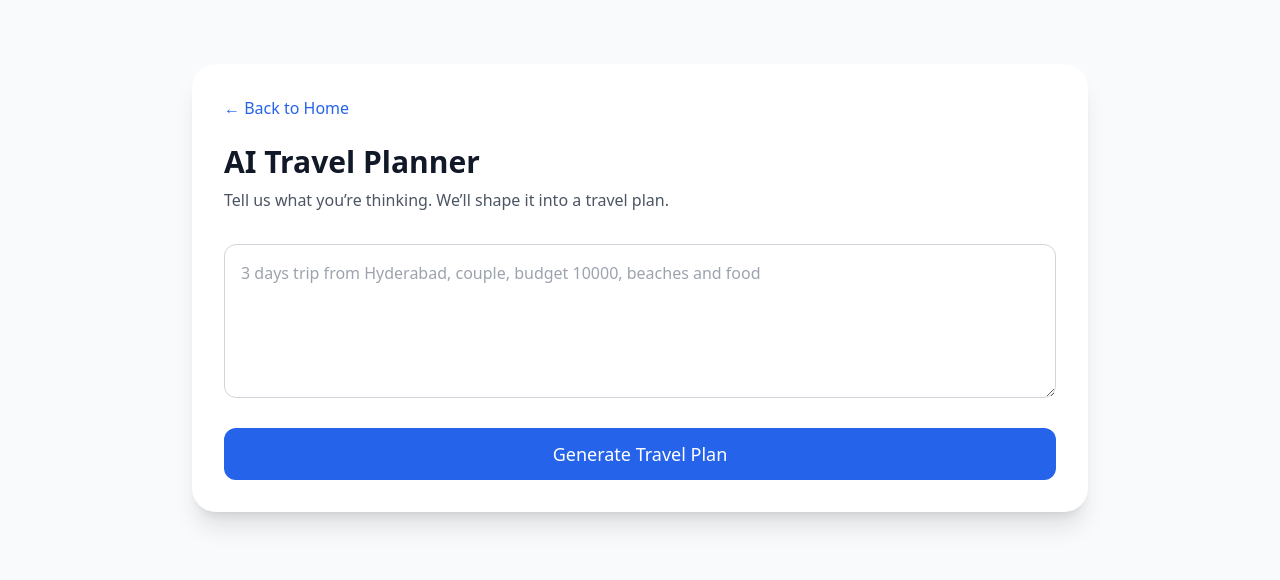
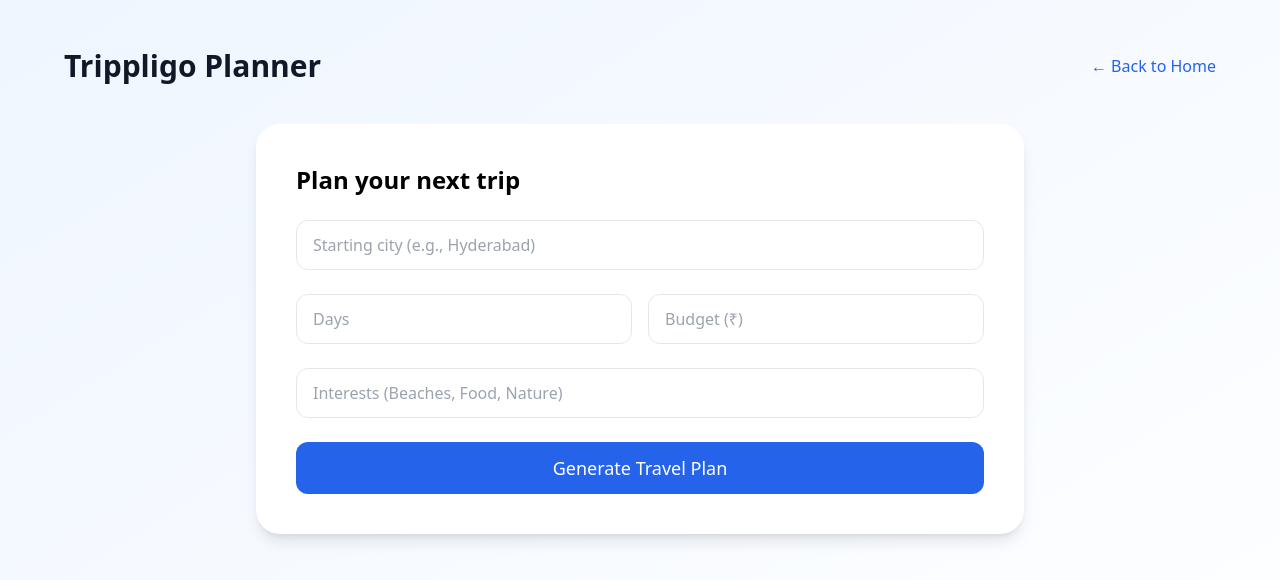
Before and after one commit to sudheercg/trippligo, a React (Vite) app: page /planner in a window 1280 px wide. Shown: the top 580 px of the page. Built offline with nearby package versions, Linux system fonts and the light colour scheme.

Commit message:
Add mock AI response

```diff
--- a/src/pages/Planner.jsx
+++ b/src/pages/Planner.jsx
@@ -1,138 +1,191 @@
 import { useState } from "react"
+import { getTravelPlan } from "../services/aiService"
 import { Link } from "react-router-dom"
-import { getTravelPlan } from "../services/aiService"
 
 export default function Planner() {
-  const [prompt, setPrompt] = useState("")
-  const [plan, setPlan] = useState(null)
-  const [message, setMessage] = useState("")
+  const [form, setForm] = useState({
+    fromCity: "",
+    days: "",
+    budget: "",
+    interests: "",
+  })
+
   const [loading, setLoading] = useState(false)
+  const [result, setResult] = useState(null)
+  const [error, setError] = useState("")
 
-  const handleSubmit = async () => {
-    if (!prompt.trim()) {
-      setMessage("Please describe your travel idea to get meaningful suggestions.")
-      setPlan(null)
+  const handleChange = (e) => {
+    setForm({ ...form, [e.target.name]: e.target.value })
+  }
+
+  const handleSubmit = async (e) => {
+    e.preventDefault()
+    setError("")
+    setResult(null)
+
+    if (!form.fromCity || !form.days || !form.budget) {
+      setError("Please fill all required fields.")
       return
     }
 
     setLoading(true)
-    setMessage("")
-    setPlan(null)
 
     try {
-      const result = await getTravelPlan(prompt)
+      const response = await getTravelPlan({
+        fromCity: form.fromCity,
+        days: Number(form.days),
+        budget: Number(form.budget),
+        interests: form.interests
+          ? form.interests.split(",").map(i => i.trim())
+          : [],
+      })
+      setResult(response)
+    } catch {
+      setError("Something went wrong. Please try again.")
+    }
 
-      if (result?.type !== "success") {
-        setMessage(result?.message || "Unable to generate plan.")
-      } else {
-        setPlan(result)
-      }
-    } catch {
-      setMessage("Something went wrong. Please try again.")
-    } finally {
     setLoading(false)
-    }
   }
 
   return (
-    <div className="min-h-screen bg-gray-50 px-6 py-16">
-      <div className="max-w-4xl mx-auto bg-white rounded-3xl shadow-xl p-8">
+    <div className="min-h-screen bg-gradient-to-br from-blue-50 to-white px-6 py-12">
 
-        {/* Back Navigation */}
-        <Link
-          to="/"
-          className="inline-block mb-6 text-blue-600 hover:text-blue-700 font-medium"
-        >
+      {/* Top Navigation */}
+      <div className="max-w-6xl mx-auto mb-10 flex justify-between items-center">
+        <h1 className="text-3xl font-bold text-gray-900">Trippligo Planner</h1>
+        <Link to="/" className="text-blue-600 font-medium hover:underline">
           ← Back to Home
         </Link>
+      </div>
 
-        {/* Header */}
-        <h1 className="text-3xl font-bold text-gray-900 mb-2">
-          AI Travel Planner
-        </h1>
-        <p className="text-gray-600 mb-8">
-          Tell us what you’re thinking. We’ll shape it into a travel plan.
-        </p>
+      {/* Planner Form */}
+      <div className="max-w-3xl mx-auto bg-white rounded-3xl shadow-lg p-10 mb-12">
+        <h2 className="text-2xl font-semibold mb-6">
+          Plan your next trip
+        </h2>
 
-        {/* Input */}
-        <textarea
-          rows="5"
-          value={prompt}
-          onChange={(e) => setPrompt(e.target.value)}
-          placeholder="3 days trip from Hyderabad, couple, budget 10000, beaches and food"
-          className="w-full p-4 border border-gray-300 rounded-xl focus:ring-2 focus:ring-blue-500 focus:outline-none"
+        <form onSubmit={handleSubmit} className="grid gap-6">
+          <input
+            name="fromCity"
+            placeholder="Starting city (e.g., Hyderabad)"
+            className="border rounded-xl px-4 py-3"
+            onChange={handleChange}
           />
 
+          <div className="grid grid-cols-2 gap-4">
+            <input
+              name="days"
+              type="number"
+              placeholder="Days"
+              className="border rounded-xl px-4 py-3"
+              onChange={handleChange}
+            />
+            <input
+              name="budget"
+              type="number"
+              placeholder="Budget (₹)"
+              className="border rounded-xl px-4 py-3"
+              onChange={handleChange}
+            />
+          </div>
+
+          <input
+            name="interests"
+            placeholder="Interests (Beaches, Food, Nature)"
+            className="border rounded-xl px-4 py-3"
+            onChange={handleChange}
+          />
+
+          {error && <p className="text-red-500">{error}</p>}
+
           <button
-          onClick={handleSubmit}
-          disabled={loading}
-          className="mt-6 w-full bg-blue-600 text-white py-3 rounded-xl text-lg font-medium hover:bg-blue-700 transition disabled:opacity-60"
+            type="submit"
+            className="bg-blue-600 text-white py-3 rounded-xl text-lg font-medium hover:bg-blue-700"
           >
-          {loading ? "Analyzing your request..." : "Generate Travel Plan"}
+            Generate Travel Plan
           </button>
+        </form>
+      </div>
 
-        {/* Error / Info Message */}
-        {message && (
-          <div className="mt-6 bg-red-50 text-red-600 p-4 rounded-xl">
-            {message}
-          </div>
+      {/* Loading */}
+      {loading && (
+        <p className="text-center text-lg text-gray-600">
+          Generating your plan...
+        </p>
       )}
 
       {/* Result */}
-        {plan && (
-          <div className="mt-10 space-y-6">
+      {result && (
+        <div className="max-w-6xl mx-auto space-y-12">
 
-            <Section title="🧭 Trip Overview">
-              {plan.overview || "Overview not available."}
-            </Section>
+          {/* Summary */}
+          <div className="bg-white rounded-3xl p-8 shadow">
+            <h3 className="text-2xl font-semibold mb-4">Overview</h3>
+            <p className="text-gray-700 text-lg">{result.summary}</p>
+          </div>
 
-            <Section title="📍 Suggested Destinations">
-              {Array.isArray(plan.destinations) ? (
-                <ul className="list-disc pl-6 space-y-1">
-                  {plan.destinations.map((d, i) => (
-                    <li key={i}>{d}</li>
+          {/* Why this trip */}
+          <div className="grid md:grid-cols-3 gap-6">
+            {result.whyThisTrip.map((item, i) => (
+              <div
+                key={i}
+                className="bg-blue-50 rounded-2xl p-6 text-center"
+              >
+                <p className="font-medium text-gray-800">{item}</p>
+              </div>
+            ))}
+          </div>
+
+          {/* Itinerary */}
+          <div>
+            <h3 className="text-2xl font-semibold mb-6">Day-wise Itinerary</h3>
+            <div className="grid md:grid-cols-3 gap-6">
+              {result.itinerary.map((day, i) => (
+                <div
+                  key={i}
+                  className="bg-white rounded-2xl p-6 shadow"
+                >
+                  <h4 className="font-semibold mb-2">{day.day}</h4>
+                  <p className="text-gray-800 mb-1">{day.title}</p>
+                  <p className="text-gray-600 text-sm">{day.description}</p>
+                </div>
+              ))}
+            </div>
+          </div>
+
+          {/* Budget */}
+          <div>
+            <h3 className="text-2xl font-semibold mb-6">Budget Breakdown</h3>
+            <div className="grid md:grid-cols-4 gap-6">
+              {result.budget.map((item, i) => (
+                <div
+                  key={i}
+                  className="bg-white rounded-2xl p-6 shadow text-center"
+                >
+                  <p className="text-gray-500">{item.label}</p>
+                  <p className="text-xl font-bold text-gray-900">
+                    ₹{item.amount}
+                  </p>
+                </div>
+              ))}
+            </div>
+          </div>
+
+          {/* Tips */}
+          <div className="bg-white rounded-3xl p-8 shadow">
+            <h3 className="text-2xl font-semibold mb-4">Travel Tips</h3>
+            <ul className="list-disc list-inside text-gray-700 space-y-2">
+              {result.tips.map((tip, i) => (
+                <li key={i}>{tip}</li>
               ))}
             </ul>
-              ) : (
-                <p>No destination suggestions available.</p>
-              )}
-            </Section>
+          </div>
 
-            <Section title="🗓 Sample Itinerary">
-              {Array.isArray(plan.itinerary) ? (
-                <ul className="space-y-2">
-                  {plan.itinerary.map((day, i) => (
-                    <li key={i}>• {day}</li>
-                  ))}
-                </ul>
-              ) : (
-                <p>No itinerary details available.</p>
-              )}
-            </Section>
-
-            <Section title="💰 Budget Insight">
-              {plan.budget || "Budget estimate not available."}
-            </Section>
-
-            <Section title="⚠️ Practical Tips">
-              {plan.tips || "No additional tips available."}
-            </Section>
-
+          <p className="text-center text-gray-500 text-sm">
+            {result.disclaimer}
+          </p>
         </div>
       )}
     </div>
-    </div>
   )
 }
-
-/* Reusable Section Card */
-function Section({ title, children }) {
-  return (
-    <div className="bg-gray-50 border border-gray-200 rounded-2xl p-6">
-      <h3 className="text-xl font-semibold mb-3">{title}</h3>
-      <div className="text-gray-700 leading-relaxed">
-        {children}
-      </div>
-    </div>
-  )
-}
--- a/src/services/mockAI.js
+++ b/src/services/mockAI.js
@@ -1,64 +1,103 @@
-export function generateMockPlan(prompt) {
-  const text = prompt.toLowerCase()
+// src/services/mockAI.js
 
-  let destinations = []
-  let itinerary = []
-  let budget = ""
-  let tips = ""
+// Helper data
+const DESTINATIONS = {
+  Beaches: [
+    { name: "Goa", baseCost: 12000 },
+    { name: "Gokarna", baseCost: 8000 },
+    { name: "Varkala", baseCost: 9000 },
+    { name: "Pondicherry", baseCost: 7000 },
+  ],
+  Nature: [
+    { name: "Coorg", baseCost: 9000 },
+    { name: "Wayanad", baseCost: 8500 },
+    { name: "Munnar", baseCost: 9500 },
+  ],
+  Food: [
+    { name: "Hyderabad", baseCost: 6000 },
+    { name: "Lucknow", baseCost: 7000 },
+    { name: "Delhi", baseCost: 8000 },
+  ],
+  Music: [
+    { name: "Chennai", baseCost: 7500 },
+    { name: "Kolkata", baseCost: 8000 },
+  ],
+}
 
-  if (text.includes("beach")) {
-    destinations = [
-      "Goa – Vibrant beaches, nightlife, food",
-      "Gokarna – Peaceful beaches and sunsets"
-    ]
+function pickDestination(interests, budget) {
+  for (const interest of interests) {
+    const options = DESTINATIONS[interest]
+    if (!options) continue
 
-    itinerary = [
-      "Day 1: Travel, beach walk, seafood dinner",
-      "Day 2: Beach hopping, cafes, sunset view",
-      "Day 3: Leisure morning and return"
-    ]
+    const affordable = options.find(d => d.baseCost <= budget)
+    if (affordable) return affordable.name
+  }
+  return "Nearby destination"
+}
 
-    budget = "₹9,000–₹12,000 per couple using train or bus travel."
-    tips = "Avoid peak weekends. South Goa and Gokarna are calmer."
+function buildDayPlan(days, destination) {
+  const plan = []
+  for (let i = 1; i <= days; i++) {
+    plan.push({
+      day: `Day ${i}`,
+      title:
+        i === 1
+          ? `Arrival & local exploration in ${destination}`
+          : i === days
+          ? `Relaxation & return`
+          : `Explore hidden spots around ${destination}`,
+      description:
+        i === 1
+          ? "Arrive, check-in, evening walk, local food."
+          : i === days
+          ? "Slow morning, souvenirs, return journey."
+          : "Sightseeing, cafes, cultural spots.",
+    })
   }
-  else if (text.includes("hill") || text.includes("mountain")) {
-    destinations = [
-      "Coorg – Coffee plantations and waterfalls",
-      "Ooty – Cool climate and scenic views"
-    ]
+  return plan
+}
 
-    itinerary = [
-      "Day 1: Travel and local exploration",
-      "Day 2: Nature walks, viewpoints, relaxed evening",
-      "Day 3: Leisure breakfast and return"
-    ]
+function budgetBreakdown(budget) {
+  return [
+    { label: "Stay", amount: Math.round(budget * 0.4) },
+    { label: "Travel", amount: Math.round(budget * 0.3) },
+    { label: "Food", amount: Math.round(budget * 0.2) },
+    { label: "Local travel & misc", amount: Math.round(budget * 0.1) },
+  ]
+}
 
-    budget = "₹8,000–₹11,000 per couple depending on stay choice."
-    tips = "Pack warm clothing and book stays close to town."
-  }
-  else {
-    destinations = [
-      "Hampi – History, culture, and landscapes",
-      "Pondicherry – Cafes, heritage streets, beaches"
-    ]
+export function generateMockPlan(request) {
+  const {
+    fromCity = "your city",
+    days = 3,
+    budget = 10000,
+    interests = [],
+  } = request
 
-    itinerary = [
-      "Day 1: Travel and local sightseeing",
-      "Day 2: Explore culture, food, and streets",
-      "Day 3: Relaxed morning and return"
-    ]
-
-    budget = "₹7,000–₹10,000 for a comfortable short trip."
-    tips = "Walkable towns save transport cost and time."
-  }
+  const destination = pickDestination(interests, budget)
 
   return {
-    type: "success",
-    overview:
-      "This plan is designed based on your interests, time, and budget, focusing on comfort and meaningful experiences.",
-    destinations,
-    itinerary,
-    budget,
-    tips
+    summary: `A ${days}-day trip from ${fromCity} to ${destination}, designed to match your budget and interests.`,
+
+    whyThisTrip: [
+      `Fits comfortably within a ₹${budget} budget`,
+      `Ideal for a ${days}-day break`,
+      interests.length
+        ? `Aligned with your interest in ${interests.join(", ")}`
+        : "Balanced mix of relaxation and exploration",
+    ],
+
+    itinerary: buildDayPlan(days, destination),
+
+    budget: budgetBreakdown(budget),
+
+    tips: [
+      "Book stays slightly outside city centers to save money",
+      "Use local transport where possible",
+      "Avoid peak travel hours for better experiences",
+    ],
+
+    disclaimer:
+      "This is a planning guide, not a booking service. Prices and availability may vary.",
   }
 }
```
Lines whose indentation alone changed are shown as unchanged.
